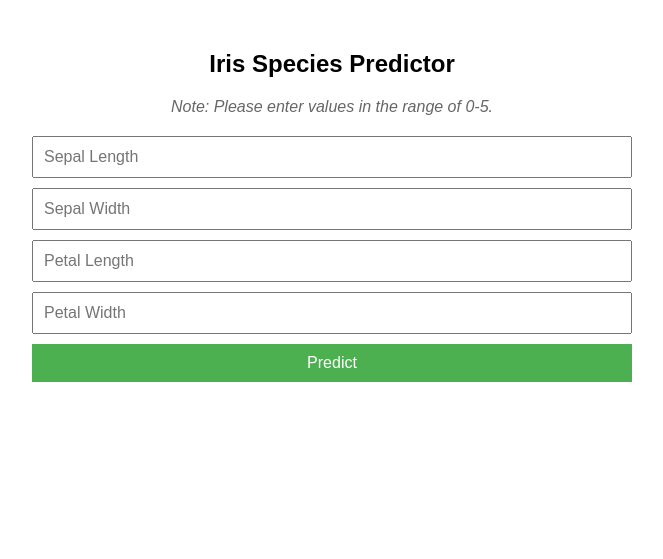
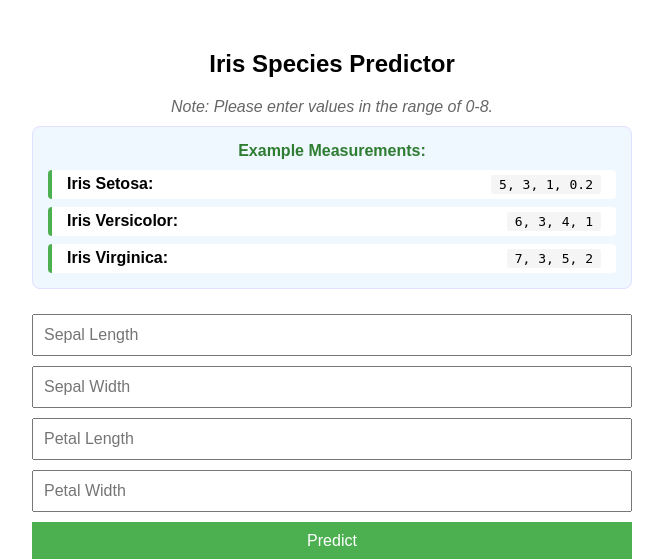
Before and after one commit to wsvincent/django_irisml, a Django app: page / in a window 1280 px wide. Shown: the top 559 px of the page, without its empty margins (308-971 px from the left). Run offline with Django 5.2, Linux system fonts and the light colour scheme; parts of the project's set-up code (start-up, migrations or seed data) failed here and were passed over.

Commit message:
better example measurements and styling

```diff
--- a/static/css/base.css
+++ b/static/css/base.css
@@ -32,9 +32,51 @@ button:hover {
 .note {
     color: #666;
     font-style: italic;
-    margin-bottom: 20px;
+    margin-bottom: 10px;
 }
 
+/* Example values section styling */
+.example-values {
+    background-color: #f0f8ff;
+    border-radius: 8px;
+    padding: 15px;
+    margin-bottom: 25px;
+    border: 1px solid #e0e0ff;
+}
+
+.example-values h4 {
+    margin-top: 0;
+    margin-bottom: 10px;
+    color: #2E7D32;
+}
+
+.example-species {
+    display: flex;
+    flex-direction: column;
+    gap: 8px;
+}
+
+.example-item {
+    display: flex;
+    justify-content: space-between;
+    padding: 5px 15px;
+    background-color: white;
+    border-radius: 4px;
+    border-left: 4px solid #4CAF50;
+}
+
+.species-name {
+    font-weight: bold;
+}
+
+.measurement-values {
+    font-family: monospace;
+    background-color: #f5f5f5;
+    padding: 2px 8px;
+    border-radius: 3px;
+}
+
+/* Results section styling */
 .result {
     margin-top: 20px;
     padding: 20px;
@@ -80,6 +122,11 @@ button:hover {
 
 .input-values ul {
     padding-left: 20px;
+    margin: 10px 0 0 0;
+}
+
+.input-values li {
+    margin-bottom: 5px;
 }
 
 /* Add media query for better mobile responsiveness */
@@ -95,4 +142,11 @@ button:hover {
     .input-values {
         text-align: left;
     }
+
+    .example-item {
+        flex-direction: column;
+        align-items: center;
+        text-align: center;
+        gap: 5px;
+    }
 }
--- a/templates/predict.html
+++ b/templates/predict.html
@@ -9,13 +9,30 @@
 </head>
 <body>
     <h2>Iris Species Predictor</h2>
-    <p class="note">Note: Please enter values in the range of 0-5.</p>
+    <p class="note">Note: Please enter values in the range of 0-8.</p>
+    <div class="example-values">
+        <h4>Example Measurements:</h4>
+        <div class="example-species">
+            <div class="example-item">
+                <span class="species-name">Iris Setosa:</span>
+                <span class="measurement-values">5, 3, 1, 0.2</span>
+            </div>
+            <div class="example-item">
+                <span class="species-name">Iris Versicolor:</span>
+                <span class="measurement-values">6, 3, 4, 1</span>
+            </div>
+            <div class="example-item">
+                <span class="species-name">Iris Virginica:</span>
+                <span class="measurement-values">7, 3, 5, 2</span>
+            </div>
+        </div>
+    </div>
     <form method="post">
         {% csrf_token %}
-        <input type="number" step="any" min="0" max="5" name="sepal_length" placeholder="Sepal Length" required>
-        <input type="number" step="any" min="0" max="5" name="sepal_width" placeholder="Sepal Width" required>
-        <input type="number" step="any" min="0" max="5" name="petal_length" placeholder="Petal Length" required>
-        <input type="number" step="any" min="0" max="5" name="petal_width" placeholder="Petal Width" required>
+        <input type="number" step="any" min="0" max="8" name="sepal_length" placeholder="Sepal Length" required>
+        <input type="number" step="any" min="0" max="8" name="sepal_width" placeholder="Sepal Width" required>
+        <input type="number" step="any" min="0" max="8" name="petal_length" placeholder="Petal Length" required>
+        <input type="number" step="any" min="0" max="8" name="petal_width" placeholder="Petal Width" required>
         <button type="submit">Predict</button>
     </form>
 
```
